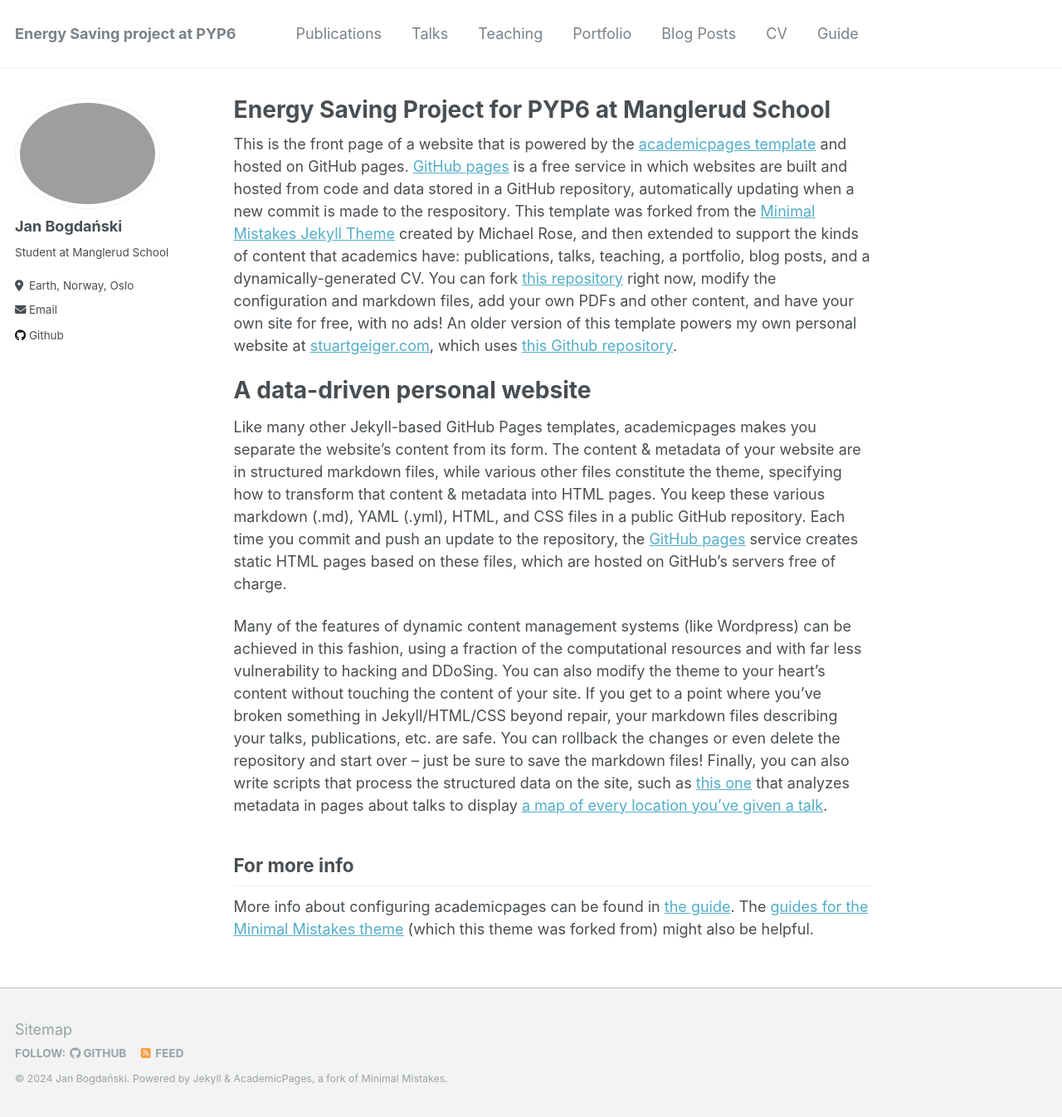
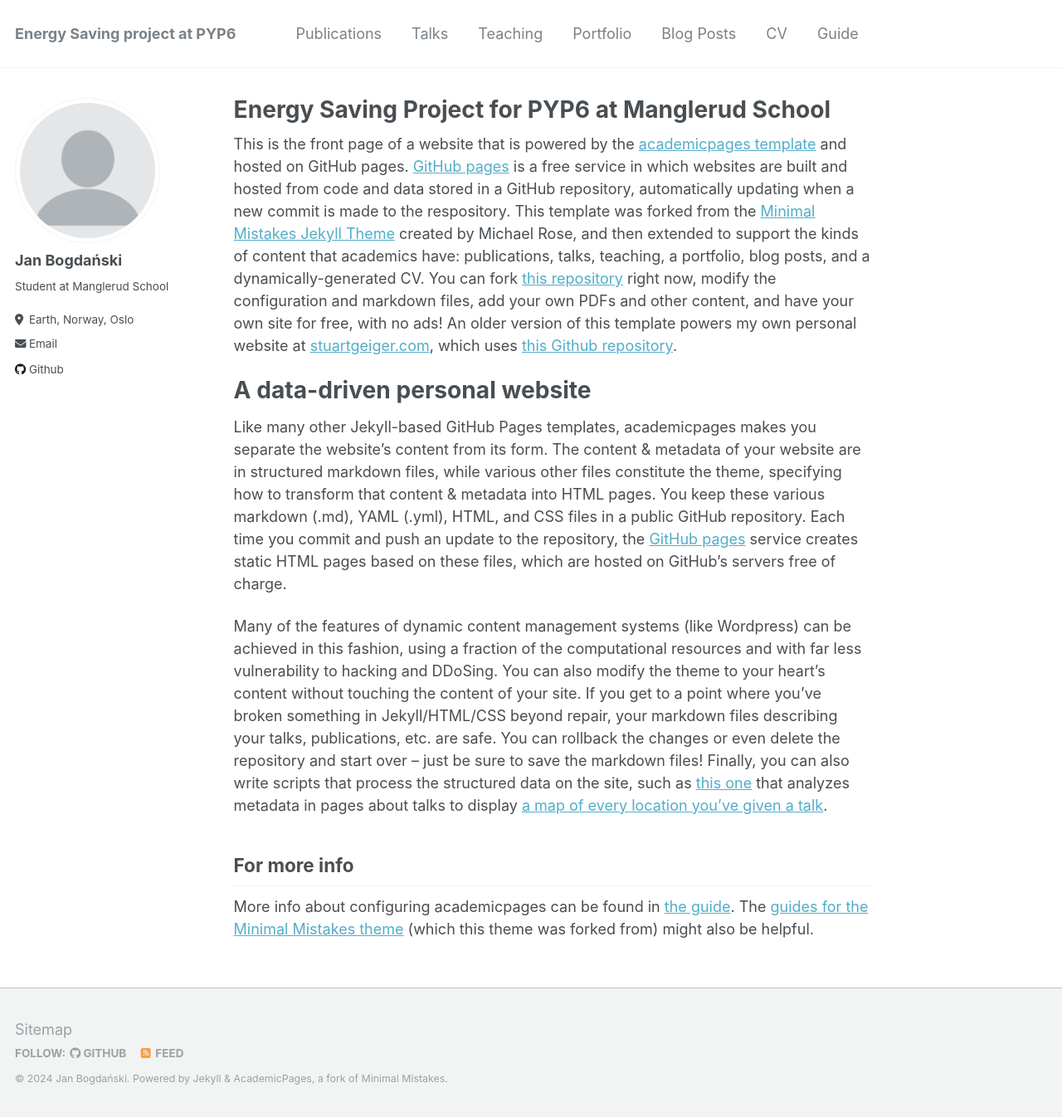
Before and after one commit to janbgd/janbgd.github.io, a Jekyll site: the page built from _pages/about.md, in a window 1280 px wide and 1346 px high. Shown: the whole window at 83% size. Built offline with Jekyll 4.4.1, drawn with Linux system fonts in a browser that asks for light colours.

Commit message:
test photo

```diff
--- a/_config.yml
+++ b/_config.yml
@@ -21,7 +21,7 @@ repository               : "academicpages/academicpages.github.io"
 #               Additional customization can be done by editing /_includes/author-profile.html
 author:
   # Biographic information
-  avatar           : "jan.png"
+  avatar           : "profile.png"
   name             : "Jan Bogdański"
   pronouns         : # example: "she/her"
   bio              : "Student at Manglerud School"
```
